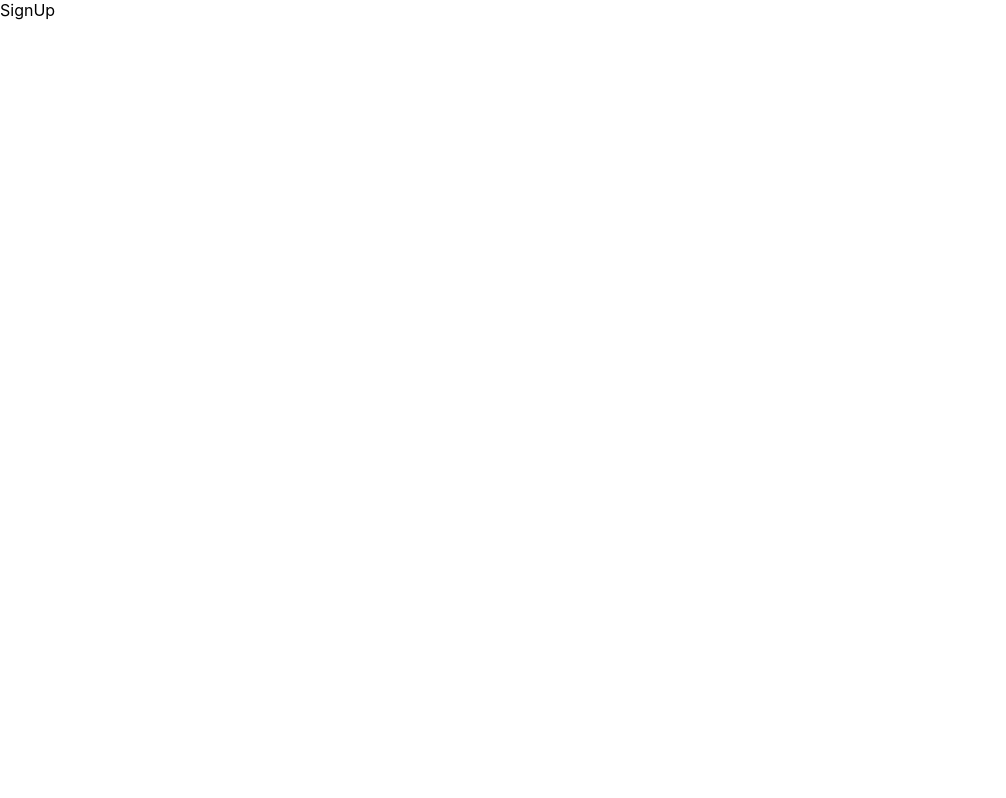
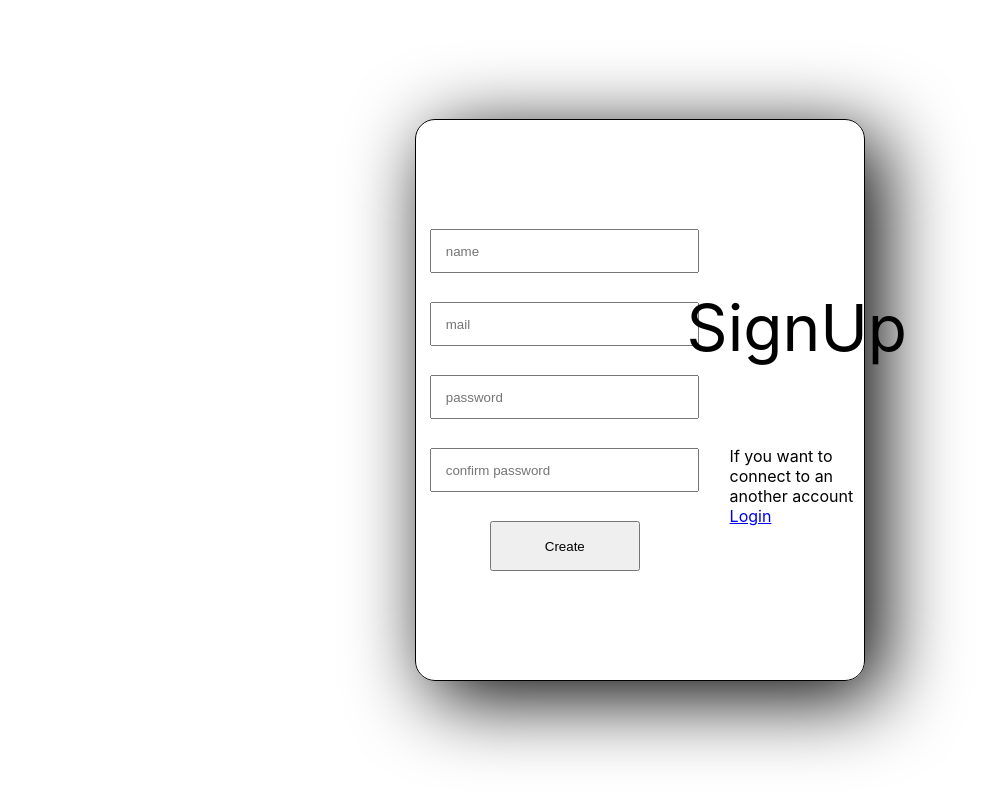
Before and after one commit to VisioneerHEI/PocketVault-Front, a React (Create React App) app: page /signup in a window 1280 px wide. Shown: the whole page, without its empty margins (0-1006 px from the left). Built offline with nearby package versions, Linux system fonts and the light colour scheme.

Commit message:
feat: signup page

```diff
--- a/src/components/form.jsx
+++ b/src/components/form.jsx
@@ -1,9 +1,10 @@
 import { Flex, Input, Text } from "@chakra-ui/react";
 
-const Form = ({name, additional, inputs}) => {
+const Form = ({name, additional, inputs, reverse}) => {
     const a = "70%"
     return (
         <Flex
+            flexDir={!reverse ? "row" : "row-reverse"}
             justifyContent={"space-around"}
             alignItems={"center"}
             border={"1px black solid"}
--- a/src/pages/signup/index.jsx
+++ b/src/pages/signup/index.jsx
@@ -1,9 +1,32 @@
-import { Flex } from "@chakra-ui/react";
+import { Flex, Input, Text } from "@chakra-ui/react";
+import Form from "../../components/form";
+import InputForm from "../../components/inputForm";
 
 const SignUp = () => {
     return (
-        <Flex>
-            SignUp
+        <Flex
+        w={"100vw"}
+        h={"100vh"}
+        flexDir={"column"}
+        justifyContent={"center"}
+        alignItems={"center"}
+        >
+            <Form
+                name={"SignUp"}
+                additional={
+                    <Text>If you want to connect to an another account <a href="/login">Login</a></Text>
+                }
+                inputs={
+                    <>
+                        <InputForm placeholder={"name"} />
+                        <InputForm placeholder={"mail"} />
+                        <InputForm placeholder={"password"} />
+                        <InputForm placeholder={"confirm password"} />
+                        <Input type={"button"}  w={"150px"} h={"50px"} value={"Create"} />
+                    </>
+                }
+                reverse={true}
+                />
         </Flex>
     )
 };
```
